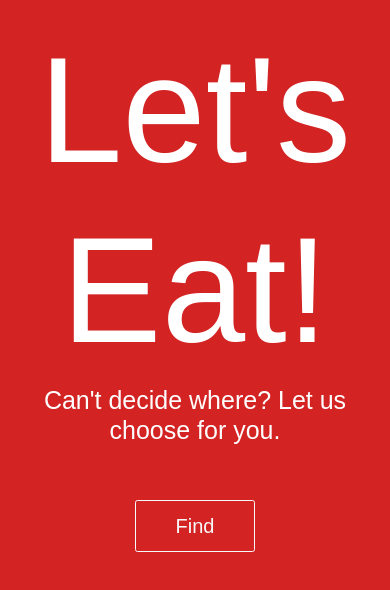
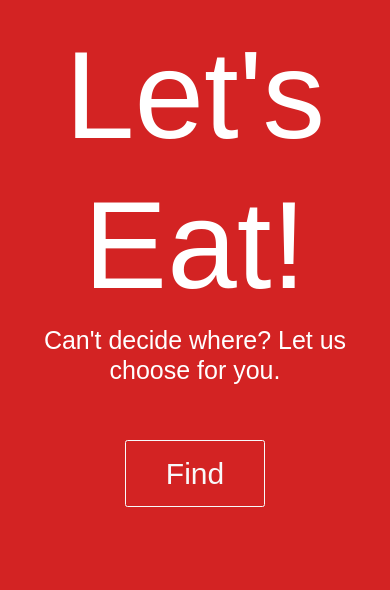
Before and after one commit to hiidamian1/Lets-Eat, a React (Create React App) app in the folder client/: page / in a window 390 px wide. Shown: the top 590 px of the page. Built offline with nearby package versions, Linux system fonts and the light colour scheme.

Commit message:
responsive ui

```diff
--- a/client/src/App.css
+++ b/client/src/App.css
@@ -12,8 +12,12 @@ html {
 .app-root {
   text-align: center;
   background-color: #d32323;
+  min-height: 100vh;
+}
+
+.app-content {
+  margin: auto;
   padding: 2rem;
-  min-height: 100vh;
 }
 
 .app-header {
@@ -21,7 +25,13 @@ html {
 }
 
 .app-title {
-  font-size: 15rem;
+  font-size: 12.5rem;
+}
+
+@media(min-width: 992px) {
+  .app-title {
+    font-size: 15rem;
+  }
 }
 
 .app-description {
@@ -31,14 +41,18 @@ html {
 .search-button {
   margin: 5rem 0rem;
   padding: 1rem 4rem;
-  font-size: 2rem;
+  font-size: 3rem;
 }
 
 .result-root {
-  width: 50vw;
-  /*height: calc(100vh - 4rem);*/
   margin: auto;
-  padding: 2rem;
+  padding: 1rem;
+}
+
+@media(min-width: 992px) {
+  .result-root {
+    padding: 2rem;
+  }
 }
 
 .result-img-container {
@@ -46,12 +60,31 @@ html {
 }
 
 .result-img {
-  height: 20vw;
-  width: auto;
+  height: 40vw;
+  max-width: 100%;
+}
+
+.result-img-modal {
+  height: 60vw;
+  max-width: 100%;
+}
+
+button.close {
+  font-size: 2rem;
+}
+
+@media(min-width: 576px) {
+  .result-img {
+    height: 20vw;
+  }
+
+  .result-img-modal {
+    height: 30vw;
+  }
 }
 
 .result-restaurant-name {
-  font-size: 5rem;
+  font-size: 2.5rem;
   text-decoration: none;
   color: black;
 }
@@ -61,16 +94,23 @@ html {
 }
 
 .result-stars {
-  font-size: 2rem;
+  font-size: 1.75rem;
   color: yellow;
 }
 
 .result-price {
-  font-size: 2rem;
+  font-size: 1.75rem;
 }
 
 .result-address {
   color: black;
+  font-size: 1.75rem;
+}
+
+@media(min-width: 992px) {
+  .result-restaurant-name {
+    font-size: 5rem;
+  }
 }
 
 /*.App {
--- a/client/src/App.js
+++ b/client/src/App.js
@@ -25,13 +25,15 @@ class App extends React.Component {
     console.log(this.state.restaurant);
 
     return (
-      <div className="app-root">
-        <div className="app-header">
-          <h1 className="app-title">Let's Eat!</h1>
-          <h3 className="app-description">Can't decide where? Let us choose for you.</h3>
+      <div className="app-root container-fluid">
+        <div className="app-content col-md-9 col-lg-6">
+          <div className="app-header">
+            <h1 className="app-title">Let's Eat!</h1>
+            <h3 className="app-description">Can't decide where? Let us choose for you.</h3>
+          </div>
+          <Search findRestaurant={this.findRestaurant}/>
+          {this.state.restaurant.id && <Result restaurant={this.state.restaurant}/>}
         </div>
-        <Search findRestaurant={this.findRestaurant}/>
-        {this.state.restaurant.id && <Result restaurant={this.state.restaurant}/>}
       </div>
     );
   }
--- a/client/src/components/ResultImage.js
+++ b/client/src/components/ResultImage.js
@@ -20,7 +20,7 @@ class ResultImage extends React.Component {
                   </button>
                 </div>
                 <div className="modal-body">
-                  <img src={this.props.image} className="result-img" alt=""/>
+                  <img src={this.props.image} className="result-img-modal" alt=""/>
                 </div>
               </div>
             </div>
```
